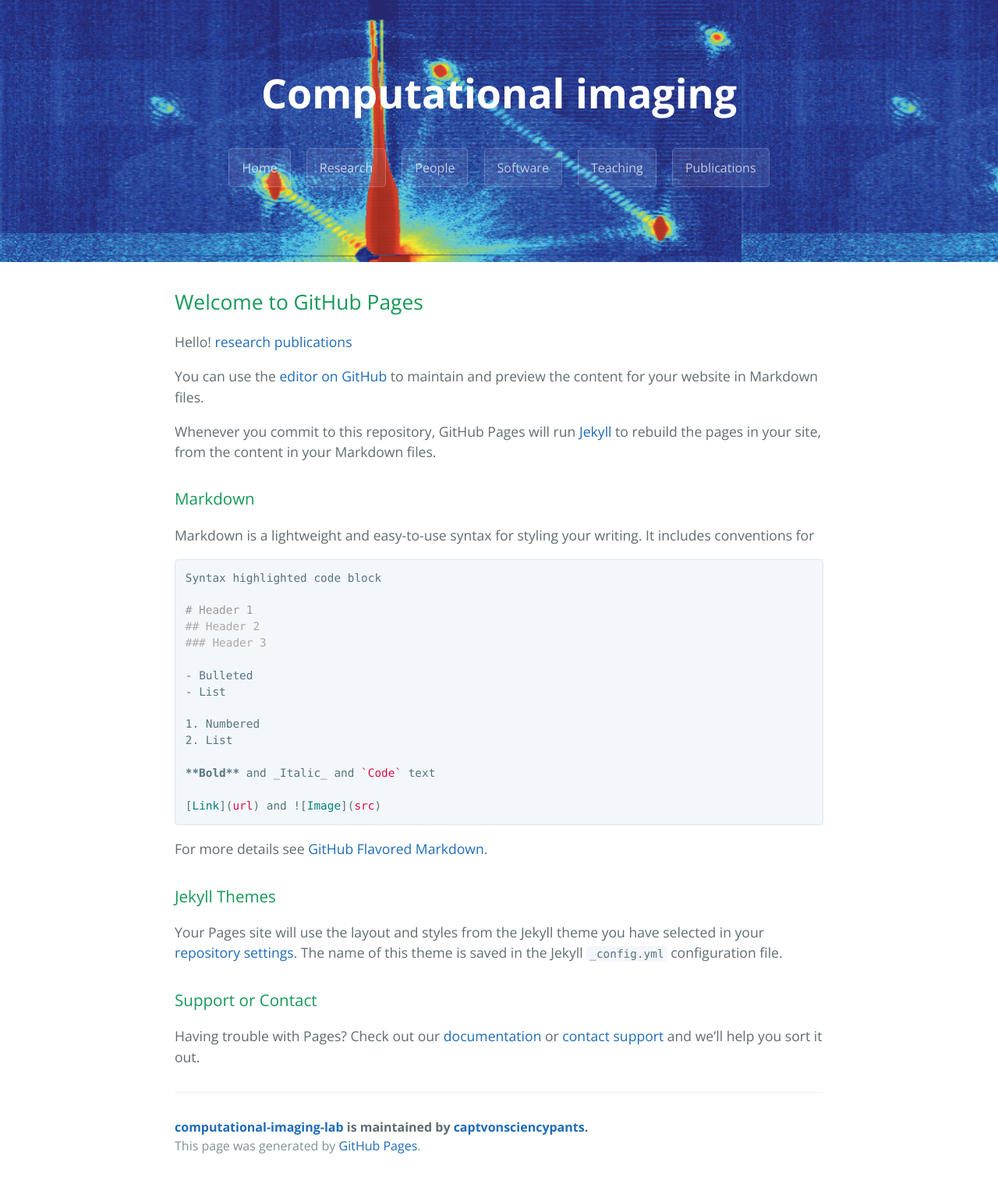
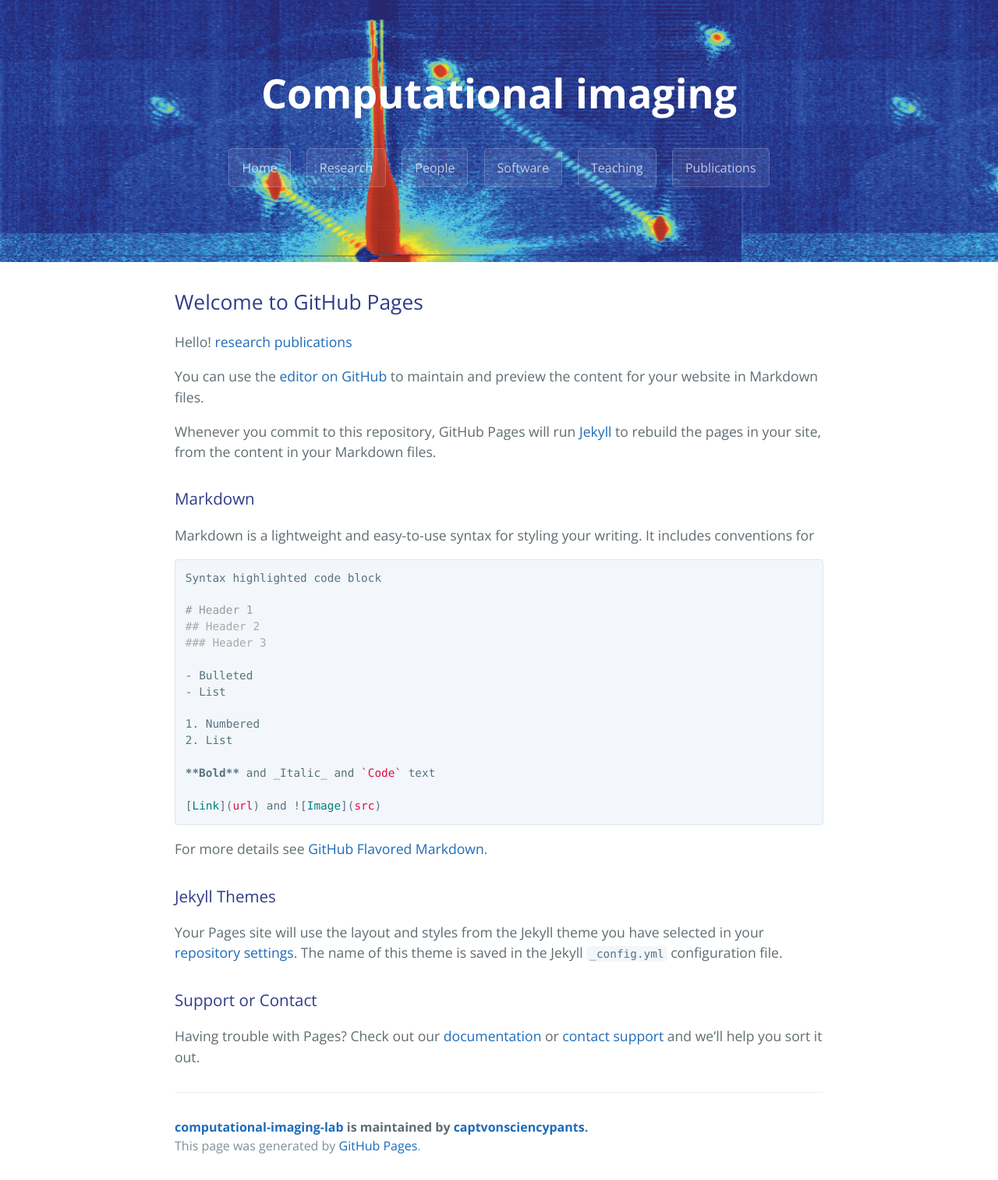
Before and after one commit to captvonsciencypants/computational-imaging-lab, a Jekyll site: the page built from temp.md, in a window 1280 px wide. Shown: the whole page at 78% size. Built offline with Jekyll 4.4.1, drawn with Linux system fonts in a browser that asks for light colours; our own code applies the rules of GitHub Pages for plain Markdown files; the repository's description, which GitHub fills in, is left out.

Commit message:
Update variables.scss

```diff
--- a/_sass/variables.scss
+++ b/_sass/variables.scss
@@ -8,7 +8,7 @@ $header-bg-color: #159957 !default;
 $header-bg-color-secondary: #155799 !default;
 
 // Text
-$section-headings-color: #159957 !default;
+$section-headings-color: #313b89 !default;
 $body-text-color: #606c71 !default;
 $body-link-color: #1e6bb8 !default;
 $blockquote-text-color: #819198 !default;
```
